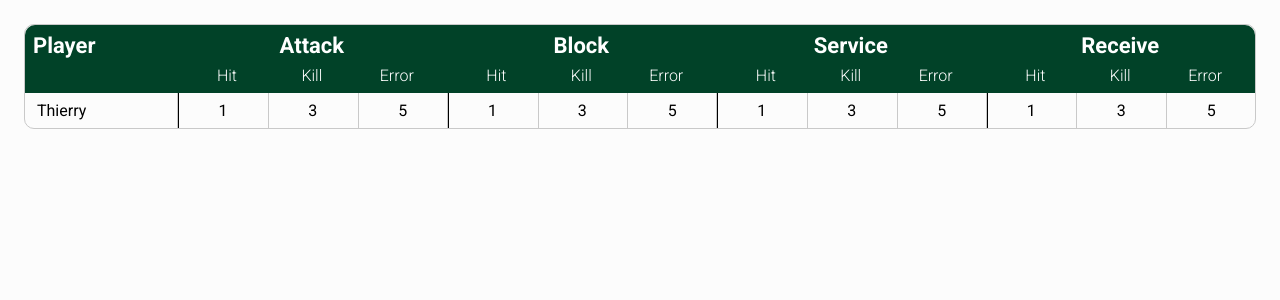
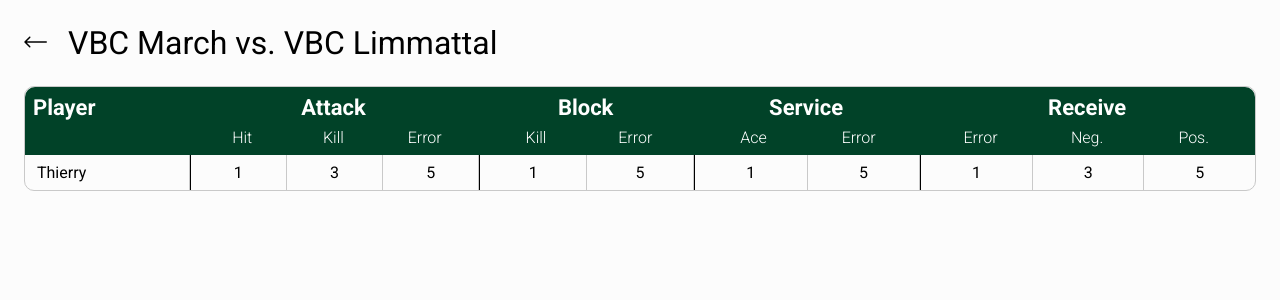
Before and after one commit to N4choWasTaken/statistik-tool, a React (Vite) app: page /game-replay in a window 1280 px wide. Shown: the top 300 px of the page. Built offline with nearby package versions, Linux system fonts and the light colour scheme; no server answers; the database is empty.

Commit message:
add: Title, fixed: tbody

```diff
--- a/src/App.scss
+++ b/src/App.scss
@@ -9,3 +9,4 @@
 @import '/src/ui/components/gametable/gametable.scss';
 @import '/src/ui/components/addstats/addstats.scss';
 @import '/src/ui/components/gamereplay/gamereplay.scss';
+@import '/src/ui/components/title/title.scss';
--- a/src/ui/components/addstats/AddStats.tsx
+++ b/src/ui/components/addstats/AddStats.tsx
@@ -2,6 +2,7 @@
   return (
     <div className="section">
       <table className="simpletable">
+        <tbody>
           <tr className="simpletable__title">
             <th className="simpletable__title__field">
               <a className="addstats__title__field--back">
@@ -40,6 +41,7 @@
             </td>
           </tr>
           {/* loop here to spit out data */}
+        </tbody>
       </table>
     </div>
   );
--- a/src/ui/components/gamereplay/GameReplay.tsx
+++ b/src/ui/components/gamereplay/GameReplay.tsx
@@ -1,7 +1,14 @@
+import { useGame } from "../../../hooks/useGame";
+
 const GameReplay = () => {
+  // ID is getting passed in
+  const gameID = "mc4vTI1jCuqe1A2l6u4n";
+  console.log(useGame(gameID));
+
   return (
     <div className="section">
       <table className="simpletable">
+        <tbody>
           <tr className="simpletable__title">
             <th className="gamereplay__title simpletable__title__field">
               Player
@@ -17,7 +24,6 @@
             <th className="gametable__title__field simpletable__title__field">
               Block
               <div className="gamereplay__title__field--wrapper">
-              <span>Hit</span>
                 <span>Kill</span>
                 <span>Error</span>
               </div>
@@ -25,17 +31,16 @@
             <th className="gametable__title__field simpletable__title__field">
               Service
               <div className="gamereplay__title__field--wrapper">
-              <span>Hit</span>
-              <span>Kill</span>
+                <span>Ace</span>
                 <span>Error</span>
               </div>
             </th>
             <th className="gametable__title__field simpletable__title__field">
               Receive
               <div className="gamereplay__title__field--wrapper">
-              <span>Hit</span>
-              <span>Kill</span>
                 <span>Error</span>
+                <span>Neg.</span>
+                <span>Pos.</span>
               </div>
             </th>
           </tr>
@@ -55,14 +60,12 @@
             <td className="gamereplay__row__field">
               <div className="gamereplay__row__field--wrapper">
                 <span>1</span>
-              <span>3</span>
                 <span>5</span>
               </div>
             </td>
             <td className="gamereplay__row__field">
               <div className="gamereplay__row__field--wrapper">
                 <span>1</span>
-              <span>3</span>
                 <span>5</span>
               </div>
             </td>
@@ -75,6 +78,7 @@
             </td>
           </tr>
           {/* loop here to spit out data */}
+        </tbody>
       </table>
     </div>
   );
--- a/src/ui/components/gamereplay/_gamereplay.scss
+++ b/src/ui/components/gamereplay/_gamereplay.scss
@@ -15,7 +15,7 @@
           width: 100%;
 
           & span {
-            width: 33%;
+            width: 100%;
             padding: 0.8rem 0.8rem 0 0.8rem;
             display: block;
             text-align: center;
@@ -42,7 +42,7 @@
 
         & span {
           padding: 0.8rem;
-          width: 33%;
+          width: 100%;
           display: block;
           text-align: center;
           border-left: 0.1rem solid $gray-400;
--- a/src/ui/components/gametable/GameTable.tsx
+++ b/src/ui/components/gametable/GameTable.tsx
@@ -10,6 +10,7 @@
   return (
     <div className="section">
       <table className="simpletable">
+        <tbody>
           <tr className="simpletable__title">
             <th className="simpletable__title__field">Players</th>
             <th className="gametable__title__field simpletable__title__field">
@@ -52,6 +53,7 @@
             </td>
           </tr>
           {/* loop here to spit out data */}
+        </tbody>
       </table>
     </div>
   );
--- a/src/ui/components/simpletable/SimpleTable.tsx
+++ b/src/ui/components/simpletable/SimpleTable.tsx
@@ -1,9 +1,8 @@
-import usePlayers from '../../../hooks/usePlayers'
+import usePlayers from "../../../hooks/usePlayers";
 
 const SimpleTable = () => {
-
   const { players, loading, error } = usePlayers();
-  console.log(players)
+  console.log(players);
 
   if (loading) return <div>Loading...</div>;
   if (error) return <div>Error: {error.message}</div>;
@@ -11,21 +10,21 @@
   return (
     <div className="section">
       <table className="simpletable">
+        <tbody>
           <tr className="simpletable__title">
             <th className="simpletable__title__field">Players</th>
             <th className="simpletable__title__field"></th>
           </tr>
 
           {/* loop here to spit out data */}
-        {
-          players.map(player => (
+          {players.map((player) => (
             <tr className="simpletable__row" key={player.id}>
               <td className="simpletable__row__field">{player.Name}</td>
               <td className="simpletable__row__field">#{player.Number}</td>
             </tr>
-          ))
-        }
+          ))}
           {/* loop here to spit out data */}
+        </tbody>
       </table>
     </div>
   );
--- /dev/null
+++ b/src/ui/components/title/Title.tsx
@@ -0,0 +1,34 @@
+type Props = {
+  back: boolean;
+  titleName: string;
+};
+const Title = ({ back, titleName }: Props) => {
+  return (
+    <div className="section">
+      <div className="title">
+        {back ? (
+          <div className="back">
+            <a href="/">
+              <svg
+                width="23"
+                height="12"
+                viewBox="0 0 23 12"
+                fill="none"
+                xmlns="http://www.w3.org/2000/svg"
+              >
+                <path
+                  d="M22 6.75H22.75V5.25H22V6.75ZM0.46967 5.46967C0.176777 5.76256 0.176777 6.23744 0.46967 6.53033L5.24264 11.3033C5.53553 11.5962 6.01041 11.5962 6.3033 11.3033C6.59619 11.0104 6.59619 10.5355 6.3033 10.2426L2.06066 6L6.3033 1.75736C6.59619 1.46447 6.59619 0.989593 6.3033 0.696699C6.01041 0.403806 5.53553 0.403806 5.24264 0.696699L0.46967 5.46967ZM22 5.25H1V6.75H22V5.25Z"
+                  fill="black"
+                />
+              </svg>
+            </a>
+          </div>
+        ) : null}
+
+        <h3>{titleName}</h3>
+      </div>
+    </div>
+  );
+};
+
+export default Title;
--- /dev/null
+++ b/src/ui/components/title/_title.scss
@@ -0,0 +1,8 @@
+.title {
+  display: flex;
+  align-items: center;
+
+  & h3 {
+    margin: 0 0 0 2.1rem;
+  }
+}
--- a/src/ui/pages/GameReplay.tsx
+++ b/src/ui/pages/GameReplay.tsx
@@ -1,5 +1,11 @@
+import Title from "../components/title/Title";
 import GameReplay from "../components/gamereplay/GameReplay";
 
 export default function Table() {
-  return <GameReplay />;
+  return (
+    <>
+      <Title titleName="VBC March vs. VBC Limmattal" back={true} />
+      <GameReplay />
+    </>
+  );
 }
```
Lines whose indentation alone changed are shown as unchanged.
